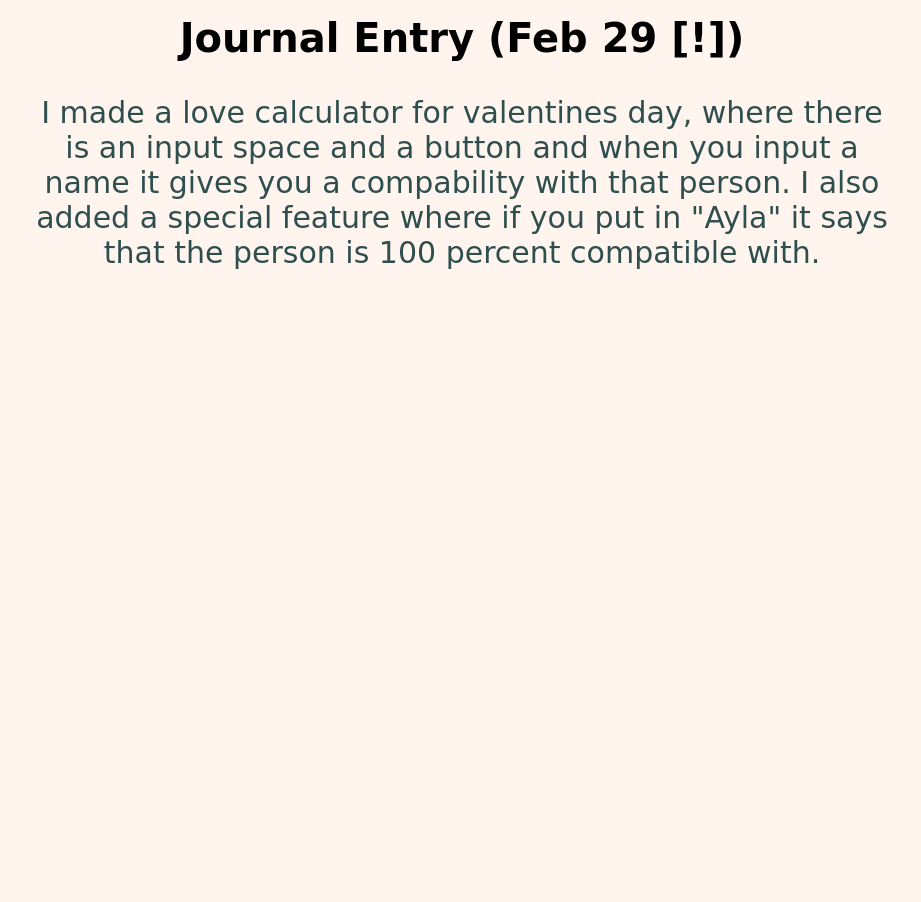
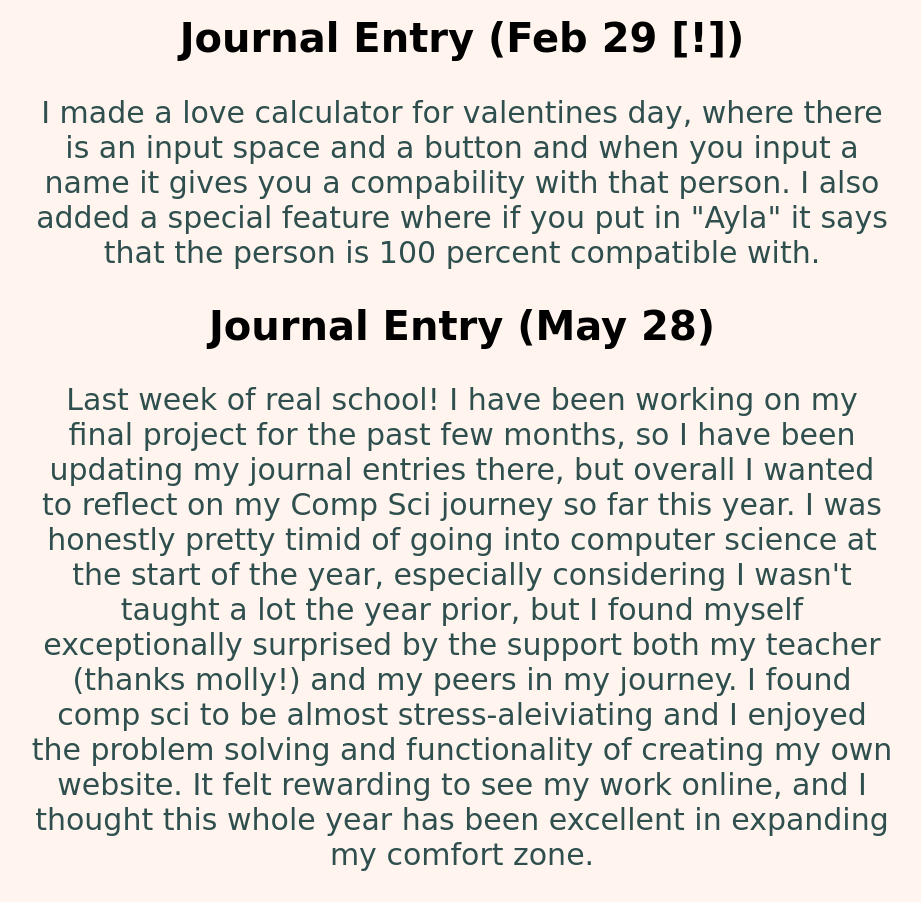
Before and after one commit to derationalize/derationalize.github.io, a plain HTML site: page journal.html in a window 1280 px wide. Shown: the part 5224-6126 px from the top of the page, without its empty margins (178-1099 px from the left). Before the commit the page ends 5524 px from the top, so only its background shows below. Drawn offline with Linux system fonts and the light colour scheme; a web font is replaced by a local one.

Commit message:
journl update final

```diff
--- a/journal.html
+++ b/journal.html
@@ -103,6 +103,10 @@
 <h2> Journal Entry (Feb 29 [!]) </h2>
 <p> I made a love calculator for valentines day, where there is an input space and a button and when you input a name it gives you a compability with that person. I also added a special feature where if you put in "Ayla" it says that the person is 100 percent compatible with.  </p>
 
+<h2> Journal Entry (May 28) </h2>
+<p> Last week of real school! I have been working on my final project for the past few months, so I have been updating my journal entries there, but overall I wanted to reflect on my Comp Sci journey so far this year. I was honestly pretty timid of going into computer science at the start of the year, especially considering I wasn't taught a lot the year prior, but I found myself exceptionally surprised by the support both my teacher (thanks molly!) and my peers in my journey. I found comp sci to be almost stress-aleiviating and I enjoyed the problem solving and functionality of creating my own website. It felt rewarding to see my work online, and I thought this whole year has been excellent in expanding my comfort zone. </p>
+
+
 
 </body>
 </html>
```
